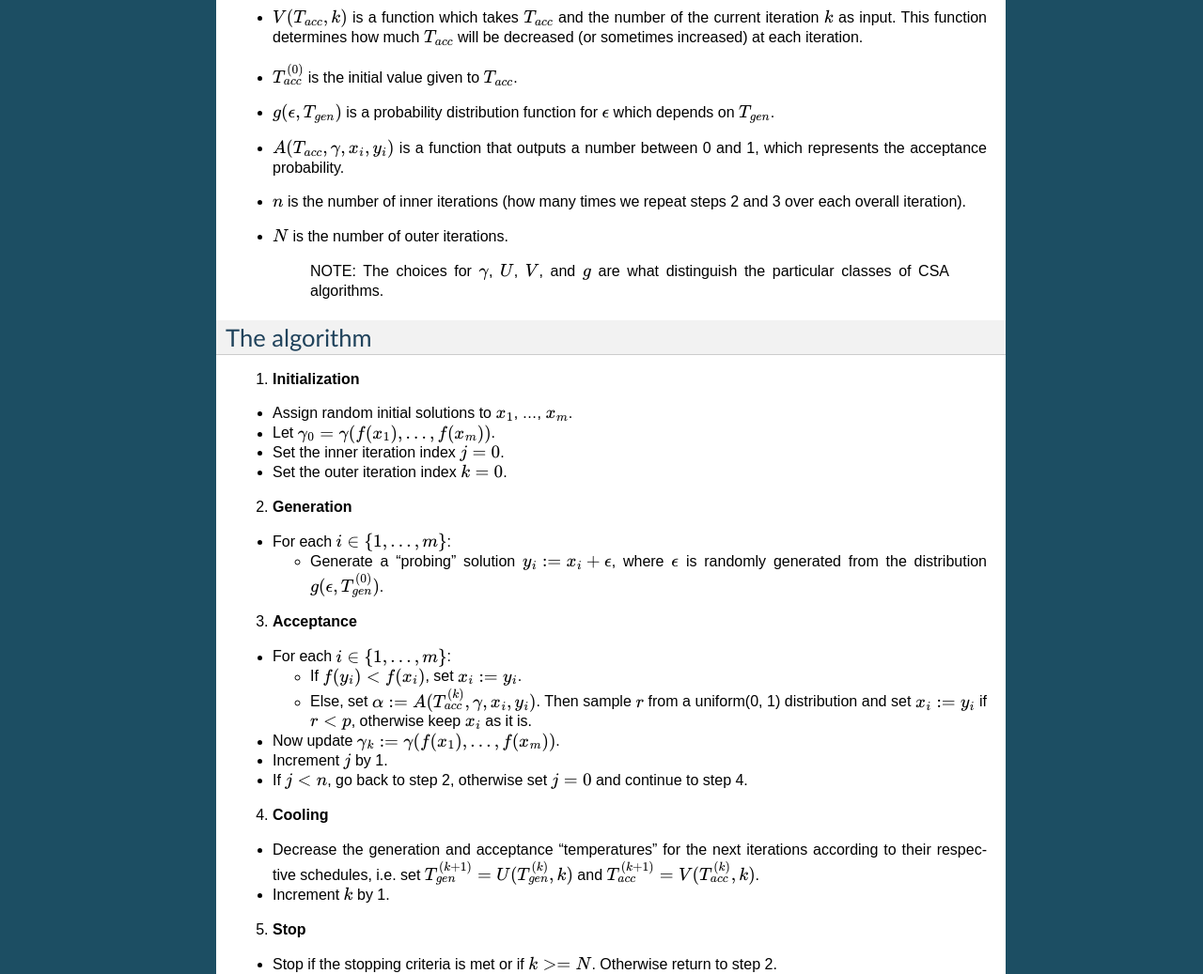
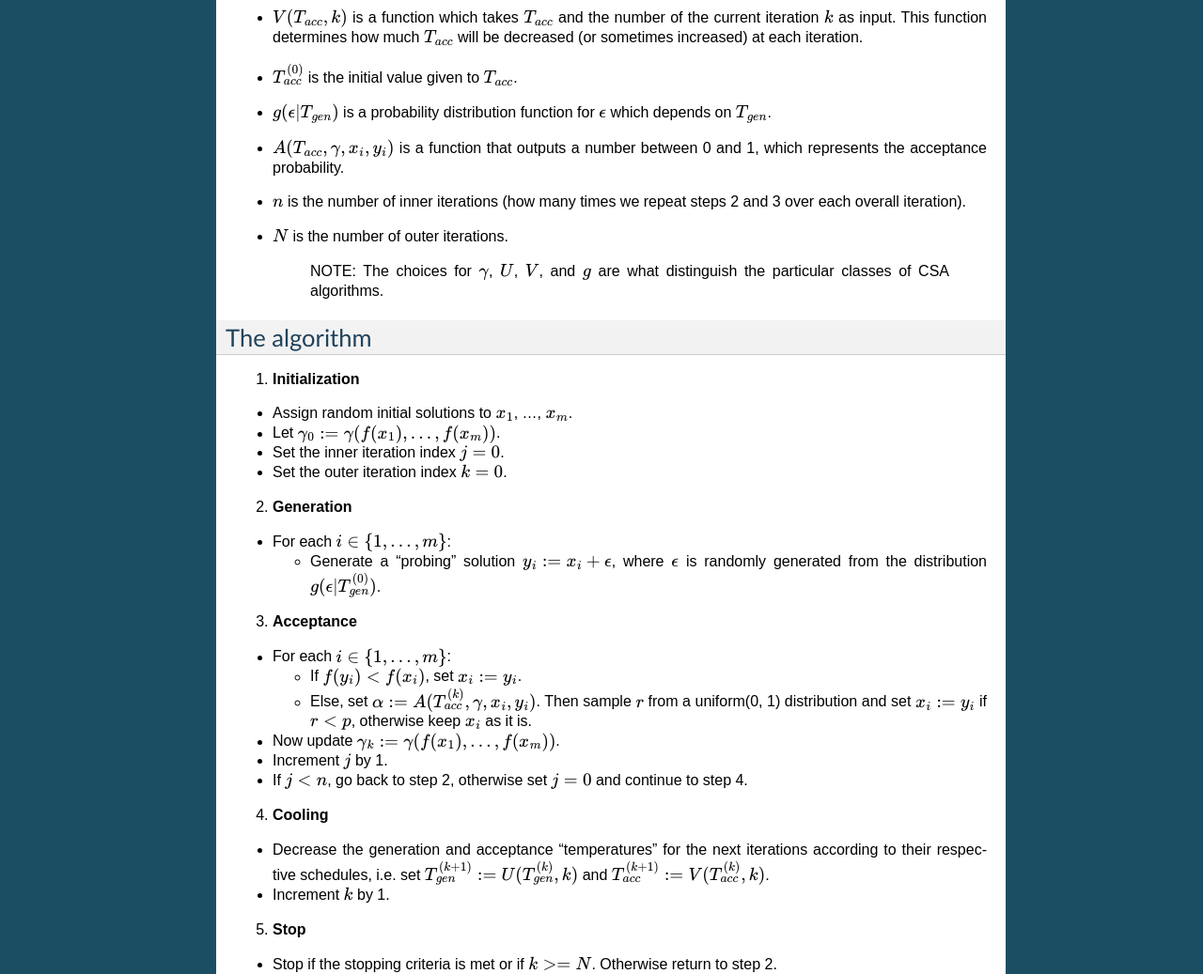
Before and after one commit to structurely/csa, a Sphinx documentation site: the page built from docs/source/csa_algorithm.rst, in a window 1280 px wide and 1400 px high, scrolled down 222 px. Shown: the part 254-1291 px from the top of the window at 94% size. Built offline with Sphinx 7.4.7, drawn with Linux system fonts in a browser that asks for light colours.

Commit message:
fix typo

```diff
--- a/docs/source/csa_algorithm.rst
+++ b/docs/source/csa_algorithm.rst
@@ -2,7 +2,7 @@
 ------------------
 
 Suppose we are trying optimize (meaning minimize, in this case) some
-function :math:`E` which takes :math:`x` as input and outputs a
+function :math:`f` which takes :math:`x` as input and outputs a
 real number.
 
 We are going to run :math:`m` processes in parallel. Therefore :math:`x_i` will
@@ -30,7 +30,7 @@
    iteration :math:`k` as input. This function determines how much :math:`T_{acc}` will be
    decreased (or sometimes increased) at each iteration.
 -  :math:`T_{acc}^{(0)}` is the initial value given to :math:`T_{acc}`.
--  :math:`g(\epsilon, T_{gen})` is a probability distribution function for :math:`\epsilon`
+-  :math:`g(\epsilon | T_{gen})` is a probability distribution function for :math:`\epsilon`
    which depends on :math:`T_{gen}`.
 -  :math:`A(T_{acc}, \gamma, x_i, y_i)` is a function that
    outputs a number between 0 and 1, which represents the acceptance probability.
@@ -48,7 +48,7 @@
 1. **Initialization**
 
 -  Assign random initial solutions to :math:`x_1`, ..., :math:`x_m`.
--  Let :math:`\gamma_0 = \gamma(f(x_1), ..., f(x_m))`.
+-  Let :math:`\gamma_0 := \gamma(f(x_1), ..., f(x_m))`.
 -  Set the inner iteration index :math:`j = 0`.
 -  Set the outer iteration index :math:`k = 0`.
 
@@ -58,7 +58,7 @@
 
    -  Generate a "probing" solution :math:`y_i := x_i + \epsilon`, where
       :math:`\epsilon` is randomly generated from the distribution
-      :math:`g(\epsilon, T_{gen}^{(0)})`.
+      :math:`g(\epsilon | T_{gen}^{(0)})`.
 
 3. **Acceptance**
 
@@ -79,8 +79,8 @@
 
 -  Decrease the generation and acceptance "temperatures"
    for the next iterations according to their respective schedules, i.e. set
-   :math:`T_{gen}^{(k+1)} = U(T_{gen}^{(k)}, k)` and
-   :math:`T_{acc}^{(k+1)} = V(T_{acc}^{(k)}, k)`.
+   :math:`T_{gen}^{(k+1)} := U(T_{gen}^{(k)}, k)` and
+   :math:`T_{acc}^{(k+1)} := V(T_{acc}^{(k)}, k)`.
 -  Increment :math:`k` by 1.
 
 5. **Stop**
```
